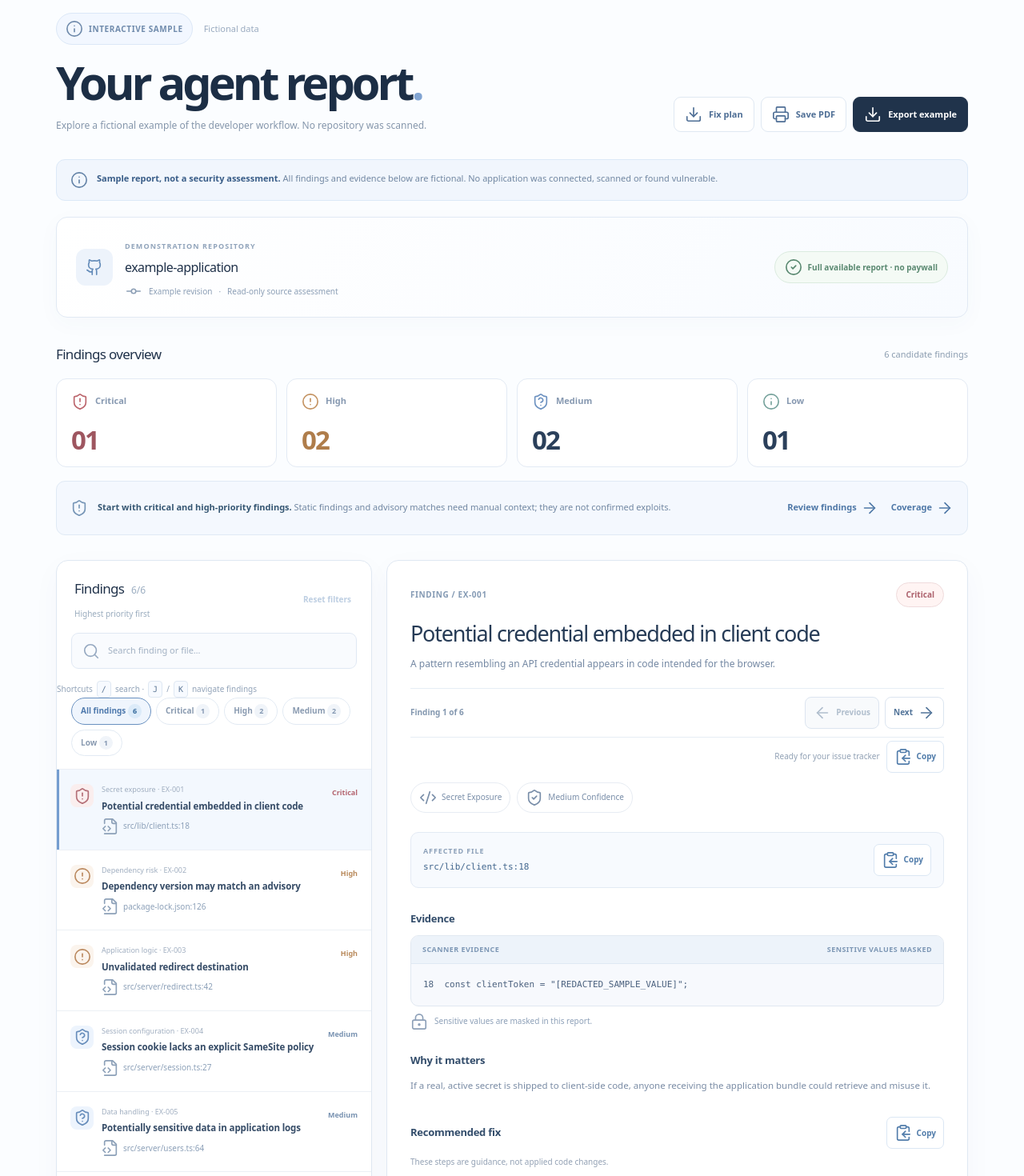
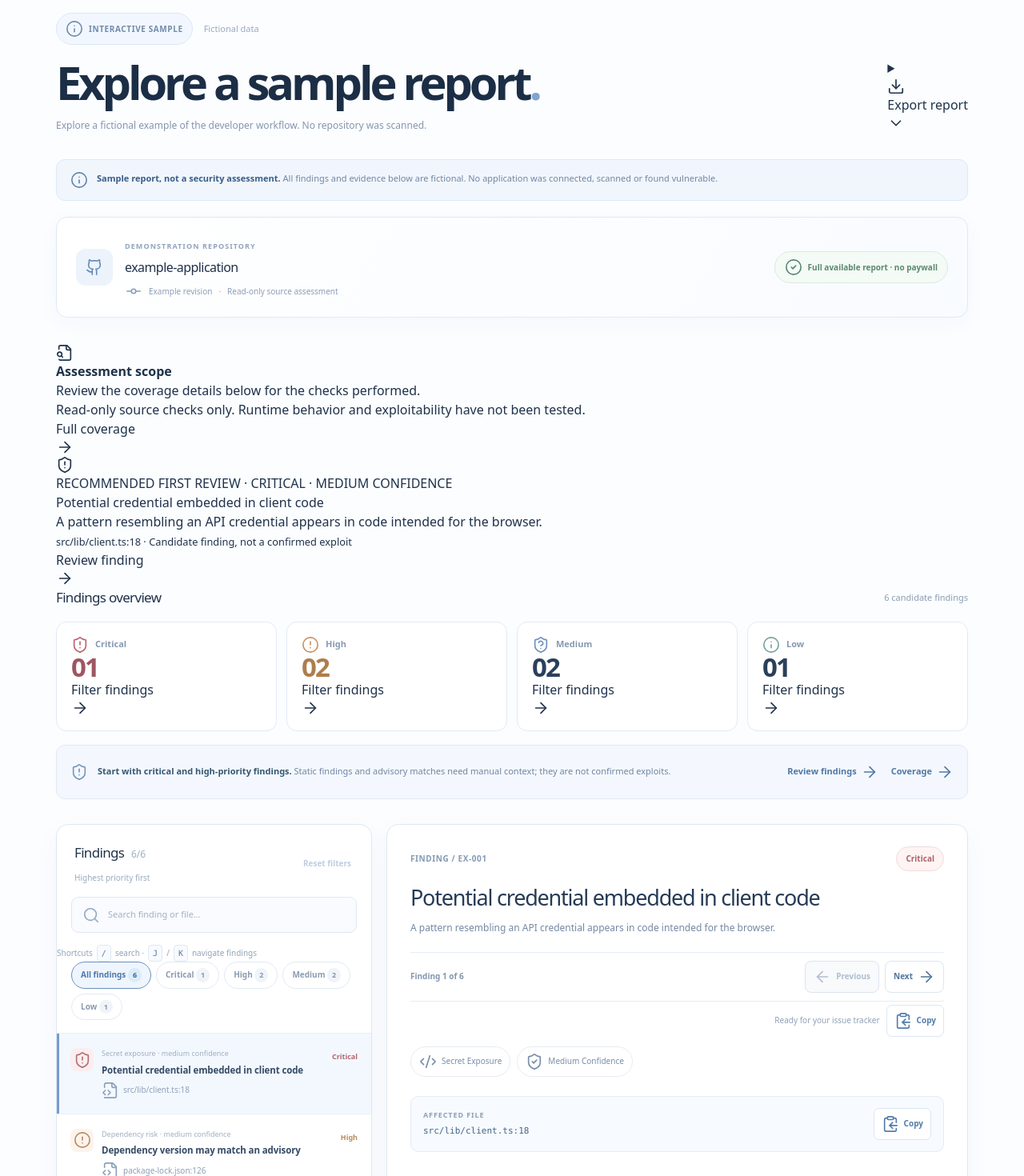
Before and after one commit to helloskyorigin/Safe-sure, a Next.js app: page /assess/results in a window 1280 px wide. Shown: the part 120-1590 px from the top of the page at 80% size. Built offline with nearby package versions, Linux system fonts and the light colour scheme.

Commit message:
feat(results): actionable priority, coverage truth, accessible triage and persistent review state

```diff
--- a/components/ResultsExperience.tsx
+++ b/components/ResultsExperience.tsx
@@ -72,6 +72,7 @@ export default function ResultsExperience() {
   const [reviewed, setReviewed] = useState<Record<string, boolean>>({});
   const [coverageOpen, setCoverageOpen] = useState(false);
   const [exportFeedback, setExportFeedback] = useState("");
+  const [reviewedReportId, setReviewedReportId] = useState("");
 
   useEffect(() => {
     const params = new URLSearchParams(window.location.search);
@@ -118,6 +119,39 @@ export default function ResultsExperience() {
   const report = isSample ? SAMPLE_REPORT : state.kind === "live" ? state.report : null;
   const ordered = useMemo(() => report ? priorityFindings(report.findings) : [], [report]);
   const counts = useMemo(() => report ? severityCounts(report.findings) : null, [report]);
+  const priority = ordered[0] || null;
+  const partialCoverage = !!report && (
+    !!(report.scanMetrics && report.scanMetrics.filesInspected < report.scanMetrics.eligibleFiles) ||
+    report.coverage.some(item => item.id === "limits" || (item.id === "dependencies" && item.status === "failed"))
+  );
+
+  // Checkmarks track developer review, never verified remediation. Keep them per report.
+  useEffect(() => {
+    if (state.kind !== "live") return;
+    const storage = state.source === "public" ? localStorage : sessionStorage;
+    const key = "secuvora:reviewed:v1:" + state.report.runId;
+    try {
+      const saved: unknown = JSON.parse(storage.getItem(key) || "{}");
+      const allowed = new Set(state.report.findings.flatMap(finding =>
+        finding.steps.map((_, index) => finding.id + ":" + index)));
+      const checked: Record<string, boolean> = {};
+      if (saved && typeof saved === "object" && !Array.isArray(saved)) {
+        for (const [id, value] of Object.entries(saved)) {
+          if (allowed.has(id) && value === true) checked[id] = true;
+        }
+      }
+      setReviewed(checked);
+    } catch { setReviewed({}); }
+    setReviewedReportId(state.report.runId);
+  }, [state]);
+
+  useEffect(() => {
+    if (state.kind !== "live" || reviewedReportId !== state.report.runId) return;
+    try {
+      const storage = state.source === "public" ? localStorage : sessionStorage;
+      storage.setItem("secuvora:reviewed:v1:" + state.report.runId, JSON.stringify(reviewed));
+    } catch { /* Browser storage may be unavailable; review still works in memory. */ }
+  }, [reviewed, reviewedReportId, state]);
   const found = useMemo(() => {
     const query = search.trim().toLowerCase();
     return ordered.filter(f => (filter === "all" || f.severity === filter) &&
@@ -226,22 +260,19 @@ export default function ResultsExperience() {
               </span>
               <span className="result-date">{isSample ? "Fictional data" : readableDate(report.finishedAt)}</span>
             </div>
-            <h1>Your agent report<span>.</span></h1>
-            <p>{isSample ? "Explore a fictional example of the developer workflow. No repository was scanned." : "A bounded source review. Inspect candidate findings, exact file locations, coverage and suggested fixes."}</p>
+            <h1>{isSample ? "Explore a sample report" : "Security assessment complete"}<span>.</span></h1>
+            <p>{isSample ? "Explore a fictional example of the developer workflow. No repository was scanned." : "Review detected security signals, source evidence and the next actions that matter."}</p>
           </div>
           <div className="result-toolbar">
-            <button type="button" onClick={() => saveExport("plan")} className="result-action-secondary">
-              <Download size={16}/> Fix plan
-            </button>
-            <button type="button" onClick={() => window.print()} className="result-action-secondary">
-              <Printer size={16}/> Save PDF
-            </button>
-            {!isSample && <button type="button" onClick={() => saveExport("sarif")} className="result-action-secondary">
-              <Code2 size={16}/> Export SARIF
-            </button>}
-            <button type="button" onClick={() => saveExport("json")} className="result-action-primary">
-              <Download size={16}/> {isSample ? "Export example" : "Export JSON"}
-            </button>
+            <details className="result-export-menu">
+              <summary><Download size={16}/> Export report <ChevronDown size={15}/></summary>
+              <div className="result-export-options">
+                <button type="button" onClick={() => saveExport("plan")}><ClipboardCheck size={15}/> Fix plan (.md)</button>
+                <button type="button" onClick={() => window.print()}><Printer size={15}/> Save PDF</button>
+                <button type="button" onClick={() => saveExport("json")}><Download size={15}/> {isSample ? "Export example JSON" : "Export JSON"}</button>
+                {!isSample && <button type="button" onClick={() => saveExport("sarif")}><Code2 size={15}/> Export SARIF</button>}
+              </div>
+            </details>
           </div>
         </section>
 
@@ -266,6 +297,39 @@ export default function ResultsExperience() {
           <span className="result-included"><CheckCircle2 size={15}/> Full available report · no paywall</span>
         </section>
 
+        <section className={"result-scope-summary" + (partialCoverage ? " partial" : "")} aria-label="Actual assessment coverage">
+          <div className="result-scope-intro">
+            {partialCoverage ? <AlertCircle size={19}/> : <FileSearch size={19}/>}
+            <div>
+              <strong>{partialCoverage ? "Partial source coverage" : "Assessment scope"}</strong>
+              <p>{report.scanMetrics
+                ? report.scanMetrics.filesInspected + " of " + report.scanMetrics.eligibleFiles + " eligible files inspected · " +
+                  report.scanMetrics.rulesExecuted + " source rules executed"
+                : "Review the coverage details below for the checks performed."}</p>
+            </div>
+          </div>
+          <p>{partialCoverage
+            ? "Some eligible files, advisory checks or findings were omitted. Treat this report as incomplete."
+            : "Read-only source checks only. Runtime behavior and exploitability have not been tested."}</p>
+          <a href="#coverage">Full coverage <ArrowRight size={14}/></a>
+        </section>
+
+        {priority && <section className="result-priority" aria-label="Priority finding">
+          <div className="result-priority-icon"><ShieldAlert size={21}/></div>
+          <div className="result-priority-body">
+            <span>RECOMMENDED FIRST REVIEW · {labels[priority.severity].toUpperCase()} · {priority.confidence.toUpperCase()} CONFIDENCE</span>
+            <h2>{priority.title}</h2>
+            <p>{priority.overview}</p>
+            <small>{priority.location.path}{priority.location.line ? ":" + priority.location.line : ""} · Candidate finding, not a confirmed exploit</small>
+          </div>
+          <button type="button" onClick={() => {
+            selectFinding(priority);
+            window.requestAnimationFrame(() => document.getElementById("finding-detail")?.scrollIntoView({
+              behavior: reduceMotion ? "instant" : "smooth", block: "start",
+            }));
+          }}>Review finding <ArrowRight size={15}/></button>
+        </section>}
+
         <section className="result-overview" aria-labelledby="result-overview-title">
           <div className="result-section-head">
             <h2 id="result-overview-title">Findings overview</h2>
@@ -274,10 +338,17 @@ export default function ResultsExperience() {
           <div className="result-severities" aria-label="Severity summary">
             {(["critical", "high", "medium", "low"] as Severity[]).map(level => {
               const Icon = severityIcons[level];
-              return <div key={level} className={"result-severity " + level}>
+              return <button type="button" key={level} className={"result-severity " + level + (filter === level ? " selected" : "")}
+                aria-pressed={filter === level} aria-label={"Show " + labels[level] + " findings"}
+                disabled={counts![level] === 0} onClick={() => {
+                  setFilter(current => current === level ? "all" : level);
+                  setSearch("");
+                  document.getElementById("findings")?.scrollIntoView({behavior: reduceMotion ? "instant" : "smooth"});
+                }}>
                 <span className="result-severity-name"><Icon size={17}/>{labels[level]}</span>
                 <strong>{String(counts![level]).padStart(2, "0")}</strong>
-              </div>;
+                <span className="result-severity-action">Filter findings <ArrowRight size={12}/></span>
+              </button>;
             })}
           </div>
           <div className={"result-risk-note" + (report.findings.length === 0 ? " zero" : "")}>
@@ -325,7 +396,7 @@ export default function ResultsExperience() {
                   aria-pressed={active?.id === finding.id} onClick={() => selectFinding(finding)} key={finding.id}>
                   <span className={"result-finding-icon " + finding.severity}><Icon size={18}/></span>
                   <span className="result-finding-copy">
-                    <small>{finding.category} · {finding.id}</small>
+                    <small>{finding.category} · {finding.confidence} confidence</small>
                     <strong>{finding.title}</strong>
                     <span><FileCode2 size={12}/>{finding.location.path}{finding.location.line ? ":" + finding.location.line : ""}</span>
                   </span>
@@ -380,7 +451,8 @@ export default function ResultsExperience() {
                 </div>
                 <div className="result-detail-meta"><span><Code2 size={14}/>{active.category}</span>
                   <span><ShieldCheck size={14}/>{active.confidence} confidence</span>
-                  {active.ruleId && <span><FileSearch size={14}/> Rule {active.ruleId}</span>}</div>
+                  {active.ruleId && <span><FileSearch size={14}/> Rule {active.ruleId}</span>}
+                  {active.ruleEngine && <span><Info size={14}/>{active.ruleEngine}</span>}</div>
               </div>
 
               <div className="result-file-location">
@@ -394,23 +466,27 @@ export default function ResultsExperience() {
               </div>
 
               <section className="result-detail-section">
-                <h3>Evidence</h3>
+                <h3>Observed evidence</h3>
+                <p className="result-evidence-lead">Detector output from the scanned source or published advisory. It is not proof that the issue is exploitable.</p>
                 <div className="result-code">
                   <div className="result-code-head"><span>SCANNER EVIDENCE</span><span>{active.redacted ? "SENSITIVE VALUES MASKED" : "SOURCE / ADVISORY EVIDENCE"}</span></div>
                   <pre><code>{active.evidence}</code></pre>
                 </div>
                 {active.redacted && <p className="result-evidence-note"><LockKeyhole size={14}/> Sensitive values are masked in this report.</p>}
+                <p className="result-evidence-context"><FileSearch size={14}/> {active.ruleId
+                  ? "Matched detector: " + active.ruleId + ". Verify the finding in the actual repository context."
+                  : "Verify the affected file and advisory details before taking action."}</p>
               </section>
 
               <section className="result-detail-section">
-                <h3>Why it matters</h3><p>{active.whyItMatters}</p>
+                <h3>Potential impact</h3><p>{active.whyItMatters}</p>
               </section>
 
               <section className="result-detail-section result-fixes">
-                <div className="result-section-title"><h3>Recommended fix</h3><CopyButton
+                <div className="result-section-title"><h3>Recommended next steps</h3><CopyButton
                   value={active.steps.map((step, index) => (index + 1) + ". " + step).join("\n")}
                   label="Copy remediation checklist"/></div>
-                <p className="result-checklist-intro">These steps are guidance, not applied code changes.</p>
+                <p className="result-checklist-intro">Review these steps before rescan. Checkmarks track your review only — no code is changed or verified.</p>
                 <div className="result-checklist">
                   {active.steps.map((step, index) => {
                     const key = active.id + ":" + index;
@@ -421,7 +497,7 @@ export default function ResultsExperience() {
                     </label>;
                   })}
                 </div>
-                <p className="result-reviewed-count">{reviewedCount}/{active.steps.length} marked for review · not automatically verified</p>
+                <p className="result-reviewed-count">{reviewedCount}/{active.steps.length} marked reviewed · not automatically fixed or verified</p>
               </section>
 
               <section className="result-detail-section result-verification">
```
